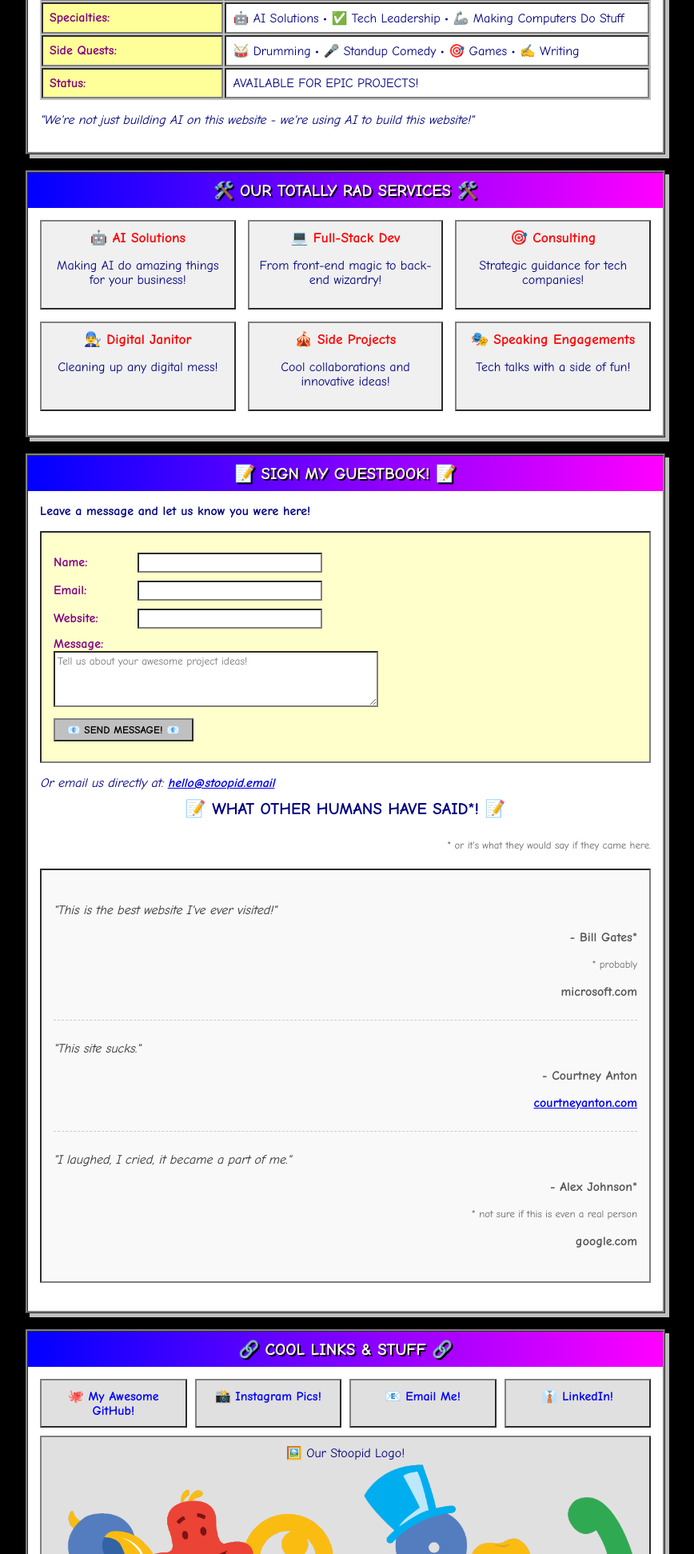
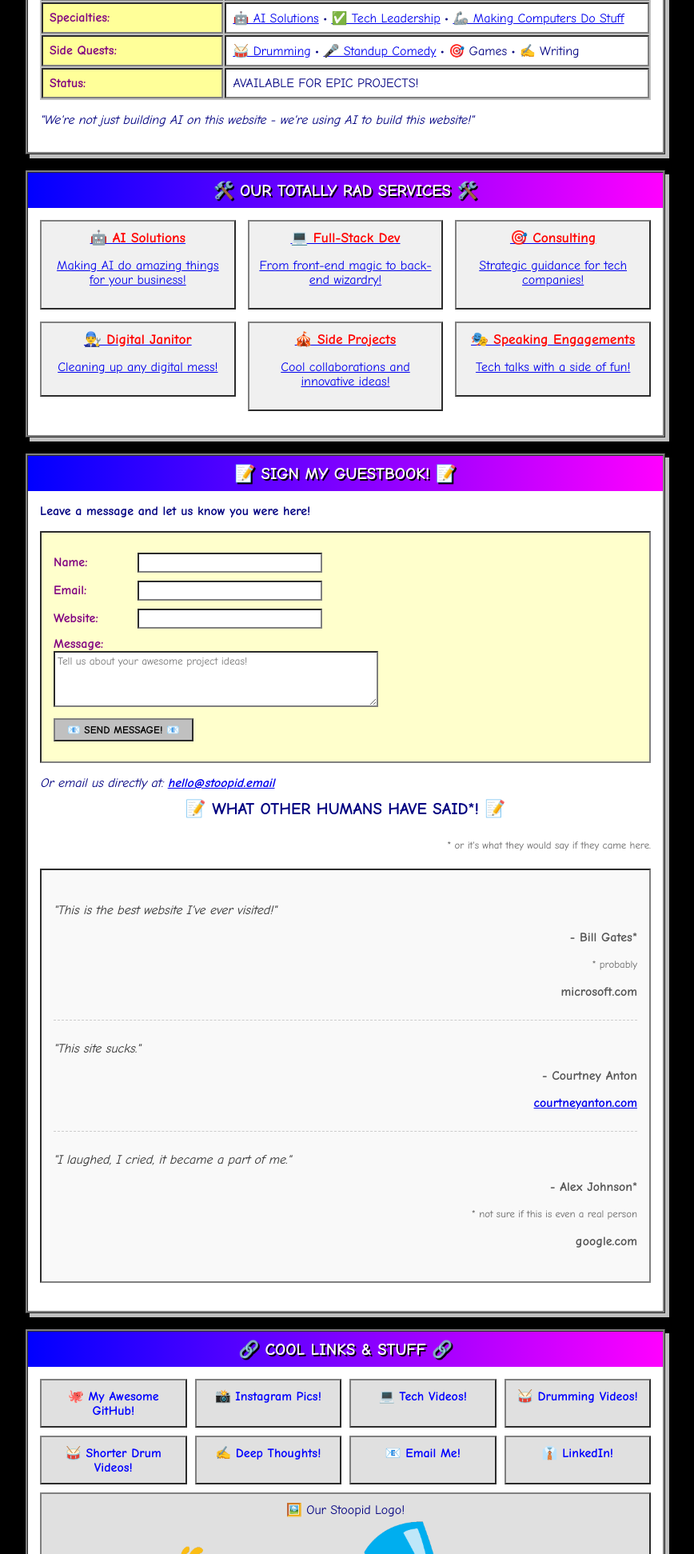
Before and after one commit to StoopidCompany/StoopidCompany.github.io, a plain HTML site: page index.htm in a window 1280 px wide. Shown: the part 857-2800 px from the top of the page at 80% size, without its empty margins (208-1076 px from the left). Drawn offline with Linux system fonts and the light colour scheme.

Commit message:
feat: adding more socials (#14)

```diff
--- a/index.htm
+++ b/index.htm
@@ -83,11 +83,11 @@
                 </tr>
                 <tr>
                     <td class="label">Specialties:</td>
-                    <td> 🤖 AI Solutions • ✅ Tech Leadership • 🦾 Making Computers Do Stuff</td>
+                    <td> <a href="https://conversadocs.com">🤖 AI Solutions</a> • <a href="https://www.youtube.com/@stoopidTech">✅ Tech Leadership</a> • <a href="https://jasonanton.com">🦾 Making Computers Do Stuff</a></td>
                 </tr>
                 <tr>
                     <td class="label">Side Quests:</td>
-                    <td>🥁 Drumming • 🎤 Standup Comedy • 🎯 Games • ✍️ Writing</td>
+                    <td><a href="https://www.instagram.com/stoopiddrums/">🥁 Drumming</a> • <a href="https://www.instagram.com/stoopidjson/">🎤 Standup Comedy</a> • 🎯 Games • ✍️ Writing</td>
                 </tr>
                 <tr>
                     <td class="label">Status:</td>
@@ -102,30 +102,42 @@
         <div class="section">
             <div class="section-header">🛠️ OUR TOTALLY RAD SERVICES 🛠️</div>
             <div class="services-grid">
+                <a href="https://conversadocs.com" target="_blank">
                     <div class="service-item">
                         <div class="service-title">🤖 AI Solutions</div>
                         <p>Making AI do amazing things for your business!</p>
                     </div>
+                </a>
+                <a href="https://www.jasonanton.com/services/ai-ml-implementation" target="_blank">
                     <div class="service-item">
                         <div class="service-title">💻 Full-Stack Dev</div>
                         <p>From front-end magic to back-end wizardry!</p>
                     </div>
+                </a>
+                <a href="https://www.jasonanton.com/services/digital-transformation" target="_blank">
                     <div class="service-item">
                         <div class="service-title">🎯 Consulting</div>
                         <p>Strategic guidance for tech companies!</p>
                     </div>
+                </a>
+                <a href="https://www.jasonanton.com/services/technical-due-diligence" target="_blank">
                     <div class="service-item">
                         <div class="service-title">👨‍🔧 Digital Janitor</div>
                         <p>Cleaning up any digital mess!</p>
                     </div>
+                </a>
+                <a href="https://www.jasonanton.com/services/technical-content-creation" target="_blank">
                     <div class="service-item">
                         <div class="service-title">🎪 Side Projects</div>
                         <p>Cool collaborations and innovative ideas!</p>
                     </div>
+                </a>
+                <a href="https://www.jasonanton.com/services/public-speaking" target="_blank">
                     <div class="service-item">
                         <div class="service-title">🎭 Speaking Engagements</div>
                         <p>Tech talks with a side of fun!</p>
                     </div>
+                </a>
             </div>
         </div>
 
@@ -196,8 +208,28 @@
                     </a>
                 </div>
                 <div class="link-item">
-                    <a href="https://www.instagram.com/stoopidjson?igsh=d3A1ajE1ejNiMHZ4" target="_blank">
+                    <a href="https://www.instagram.com/stoopidjson" target="_blank">
                         📸 Instagram Pics!
+                    </a>
+                </div>
+                <div class="link-item">
+                    <a href="https://www.youtube.com/@stoopidTech" target="_blank">
+                        💻 Tech Videos!
+                    </a>
+                </div>
+                <div class="link-item">
+                    <a href="https://www.youtube.com/@stoopidDrums" target="_blank">
+                        🥁 Drumming Videos!
+                    </a>
+                </div>
+                <div class="link-item">
+                    <a href="https://www.tiktok.com/@stoopiddrums" target="_blank">
+                        🥁 Shorter Drum Videos!
+                    </a>
+                </div>
+                <div class="link-item">
+                    <a href="https://www.threads.com/@stoopidjson" target="_blank">
+                        ✍️ Deep Thoughts!
                     </a>
                 </div>
                 <div class="link-item">
```
Lines whose indentation alone changed are shown as unchanged.
